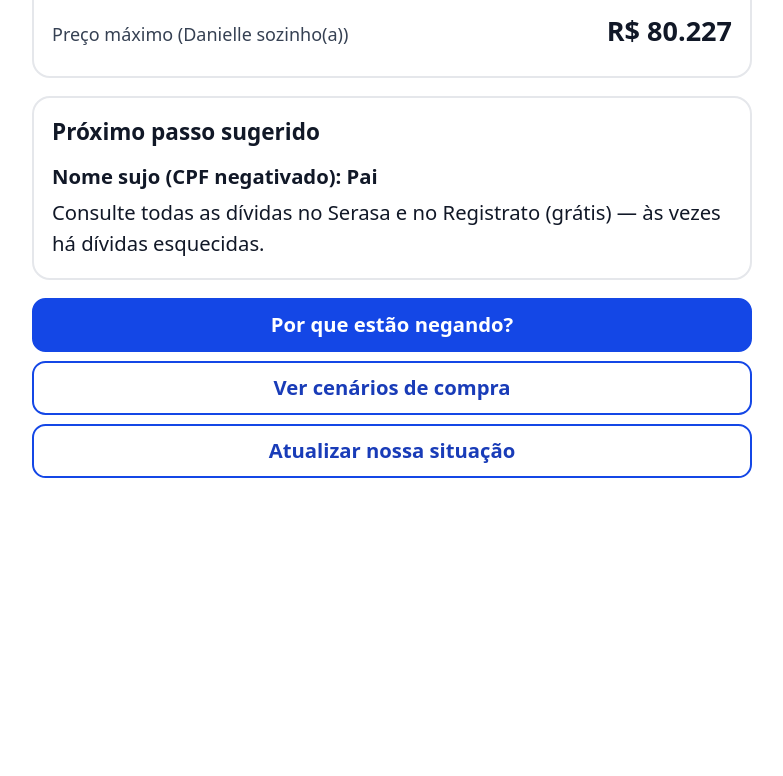
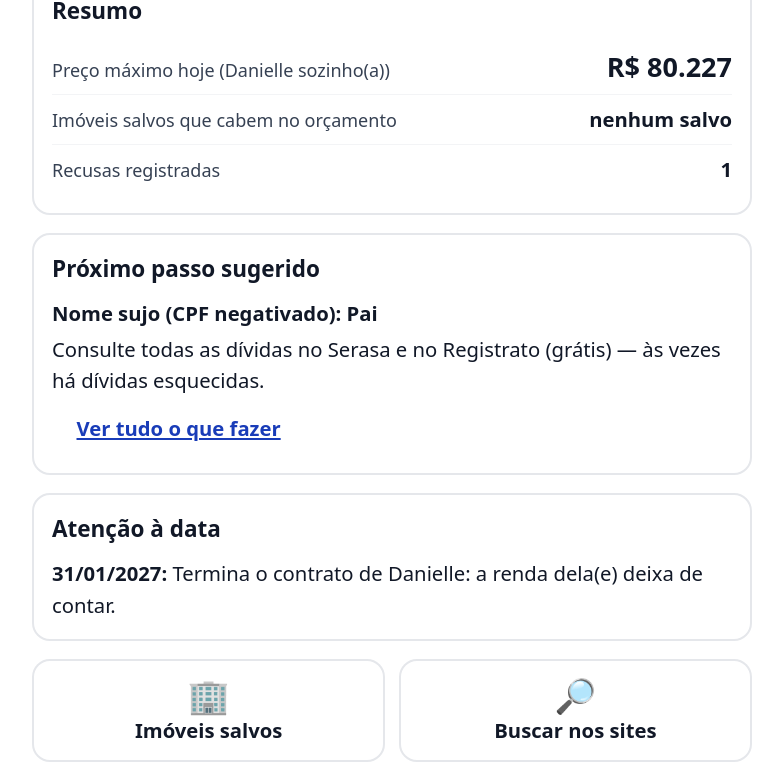
Before and after one commit to PepeHenrque/apts, a Next.js app: page / in a window 1280 px wide. Shown: the part 860-1636 px from the top of the page, without its empty margins (248-1031 px from the left). Before the commit the page ends 1536 px from the top, so only its background shows below. Built offline with nearby package versions, Linux system fonts and the light colour scheme.

Commit message:
feat(inicio): tela inicial com resumo, próximo passo e atalhos; telas de erro

```diff
--- /dev/null
+++ b/src/app/error.tsx
@@ -0,0 +1,19 @@
+"use client";
+
+import { Aviso, Botao, BotaoLink } from "@/components/ui";
+
+export default function Erro({ reset }: { error: Error & { digest?: string }; reset: () => void }) {
+  return (
+    <div className="py-8">
+      <Aviso tipo="perigo" titulo="Algo deu errado nesta tela.">
+        Seus dados continuam salvos. Tente de novo; se continuar, volte para o início.
+      </Aviso>
+      <div className="flex flex-col gap-2">
+        <Botao onClick={reset}>Tentar de novo</Botao>
+        <BotaoLink href="/" variante="secundario">
+          Voltar ao início
+        </BotaoLink>
+      </div>
+    </div>
+  );
+}
--- /dev/null
+++ b/src/app/not-found.tsx
@@ -0,0 +1,12 @@
+import { BotaoLink, EstadoVazio } from "@/components/ui";
+
+export default function NaoEncontrada() {
+  return (
+    <div className="py-8">
+      <EstadoVazio titulo="Página não encontrada">Talvez o endereço esteja errado.</EstadoVazio>
+      <BotaoLink href="/" className="mt-4 w-full">
+        Voltar ao início
+      </BotaoLink>
+    </div>
+  );
+}
--- a/src/app/page.tsx
+++ b/src/app/page.tsx
@@ -1,27 +1,54 @@
 "use client";
 
+import Link from "next/link";
+import { useMemo } from "react";
 import { CartaoSemaforo } from "@/components/calculo";
 import { AvisoCalculo, BotaoLink, Cartao, Carregando, Valor } from "@/components/ui";
 import { useDiagnostico, useEstadoFamilia } from "@/lib/armazenamento/hooks";
-import { formatarMoedaInteira } from "@/lib/formatar";
+import { avaliarImovelSalvo } from "@/lib/dominio/imoveis";
+import { formatarData, formatarMoedaInteira } from "@/lib/formatar";
+
+const ATALHOS = [
+  { href: "/imoveis", icone: "🏢", texto: "Imóveis salvos" },
+  { href: "/busca", icone: "🔎", texto: "Buscar nos sites" },
+  { href: "/guias", icone: "✅", texto: "Checklists" },
+  { href: "/mapa", icone: "🗺️", texto: "Mapa" },
+];
 
 export default function Inicio() {
   const estado = useEstadoFamilia();
   const d = useDiagnostico(estado);
+  const imoveis = useMemo(() => {
+    if (!estado || !d) return { total: 0, cabem: 0 };
+    const ativos = estado.imoveis.filter((i) => i.status !== "descartado");
+    const cabem = ativos.filter(
+      (i) => avaliarImovelSalvo(i, d, estado.preferencias).avaliacao?.cor === "verde",
+    ).length;
+    return { total: ativos.length, cabem };
+  }, [estado, d]);
+
+  if (!estado || !d) {
+    return (
+      <>
+        <h1 className="mb-4 text-3xl font-bold">apts</h1>
+        <Carregando />
+      </>
+    );
+  }
+
+  const proximo = d.bloqueios[0];
 
   return (
     <>
-      <h1 className="mb-4 text-3xl font-bold">apts</h1>
-      {!estado || !d ? (
-        <Carregando />
-      ) : (
-        <>
+      <h1 className="mb-1 text-3xl font-bold">apts</h1>
+      <p className="mb-4 text-lg text-gray-700">Nossa casa própria, passo a passo.</p>
       <AvisoCalculo />
       <CartaoSemaforo diagnostico={d} />
-          <Cartao titulo="Quanto dá para comprar hoje">
+
+      <Cartao titulo="Resumo">
         <dl>
           <Valor
-                rotulo={d.melhor ? `Preço máximo (${d.melhor.nome})` : "Preço máximo hoje"}
+            rotulo={d.melhor ? `Preço máximo hoje (${d.melhor.nome})` : "Preço máximo hoje"}
             valor={formatarMoedaInteira(d.melhor?.resultado.precoMaximo.SAC ?? 0)}
             destaque
           />
@@ -31,25 +58,53 @@ export default function Inicio() {
               valor={formatarMoedaInteira(d.potencial.resultado.precoMaximo.SAC)}
             />
           )}
+          <Valor
+            rotulo="Imóveis salvos que cabem no orçamento"
+            valor={imoveis.total ? `${imoveis.cabem} de ${imoveis.total}` : "nenhum salvo"}
+          />
+          <Valor rotulo="Recusas registradas" valor={d.recusas.total} />
         </dl>
       </Cartao>
-          {d.bloqueios[0] && (
+
+      {proximo && (
         <Cartao titulo="Próximo passo sugerido">
-              <p className="text-lg font-semibold">{d.bloqueios[0].titulo}</p>
-              <p className="mt-1 text-lg">{d.bloqueios[0].oQueFazer[0]}</p>
+          <p className="text-lg font-semibold">{proximo.titulo}</p>
+          <p className="mt-1 text-lg">{proximo.oQueFazer[0]}</p>
+          <BotaoLink href="/diagnostico" variante="discreto" className="mt-1 px-0">
+            Ver tudo o que fazer
+          </BotaoLink>
         </Cartao>
       )}
+
+      {d.mudancas[0] && (
+        <Cartao titulo="Atenção à data">
+          <p className="text-lg">
+            <strong>{formatarData(d.mudancas[0].data)}:</strong> {d.mudancas[0].descricao}
+          </p>
+        </Cartao>
+      )}
+
+      <nav aria-label="Atalhos" className="mb-4 grid grid-cols-2 gap-3">
+        {ATALHOS.map((a) => (
+          <Link
+            key={a.href}
+            href={a.href}
+            className="flex min-h-20 flex-col items-center justify-center rounded-2xl border-2 border-gray-200 bg-white p-3 text-center text-lg font-semibold hover:border-blue-700"
+          >
+            <span aria-hidden="true" className="text-3xl">
+              {a.icone}
+            </span>
+            {a.texto}
+          </Link>
+        ))}
+      </nav>
+
       <div className="flex flex-col gap-2">
-            <BotaoLink href="/diagnostico">Por que estão negando?</BotaoLink>
-            <BotaoLink href="/simulador" variante="secundario">
-              Ver cenários de compra
-            </BotaoLink>
+        <BotaoLink href="/simulador">Ver cenários de compra</BotaoLink>
         <BotaoLink href="/situacao" variante="secundario">
           Atualizar nossa situação
         </BotaoLink>
       </div>
     </>
-      )}
-    </>
   );
 }
```
Lines whose indentation alone changed are shown as unchanged.
